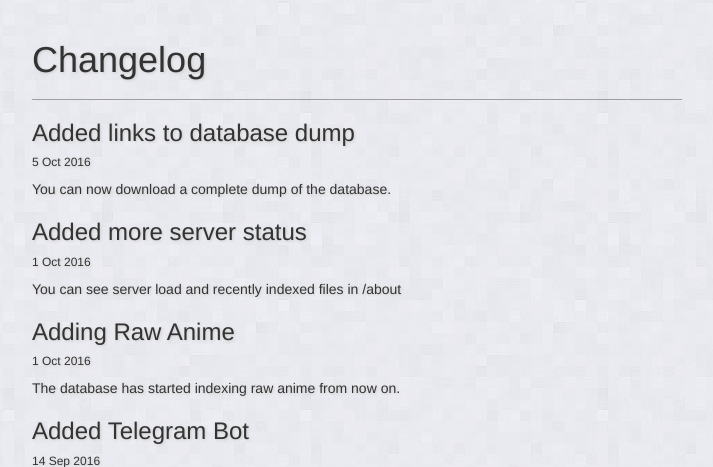
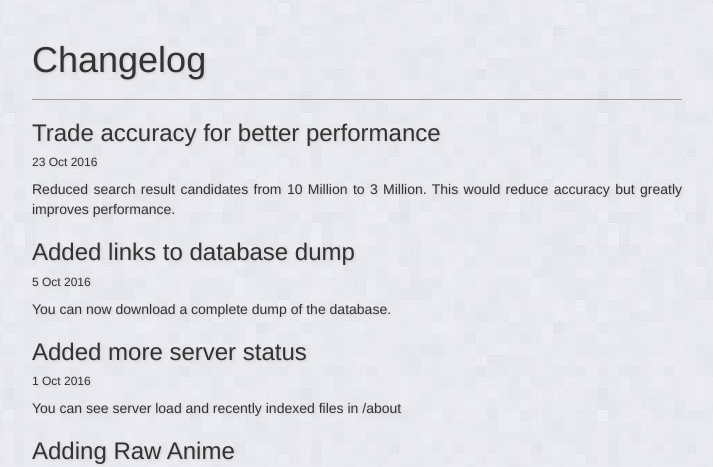
Before and after one commit to MexicoosMo/lateralblas, a PHP site: page /solr/changelog in a window 1280 px wide. Shown: the part 52-519 px from the top of the page, without its empty margins (283-996 px from the left). Run offline with PHP 8.4, Linux system fonts and the light colour scheme.

Commit message:
Update changelog

```diff
--- a/changelog.php
+++ b/changelog.php
@@ -25,6 +25,10 @@
 </nav>
 <div class="container">
 <div class="page-header"><h1>Changelog</h1></div>
+
+<h3>Trade accuracy for better performance</h3>
+<h6>23 Oct 2016</h6>
+<p>Reduced search result candidates from 10 Million to 3 Million. This would reduce accuracy but greatly improves performance.</p>
 
 <h3>Added links to database dump</h3>
 <h6>5 Oct 2016</h6>
```
